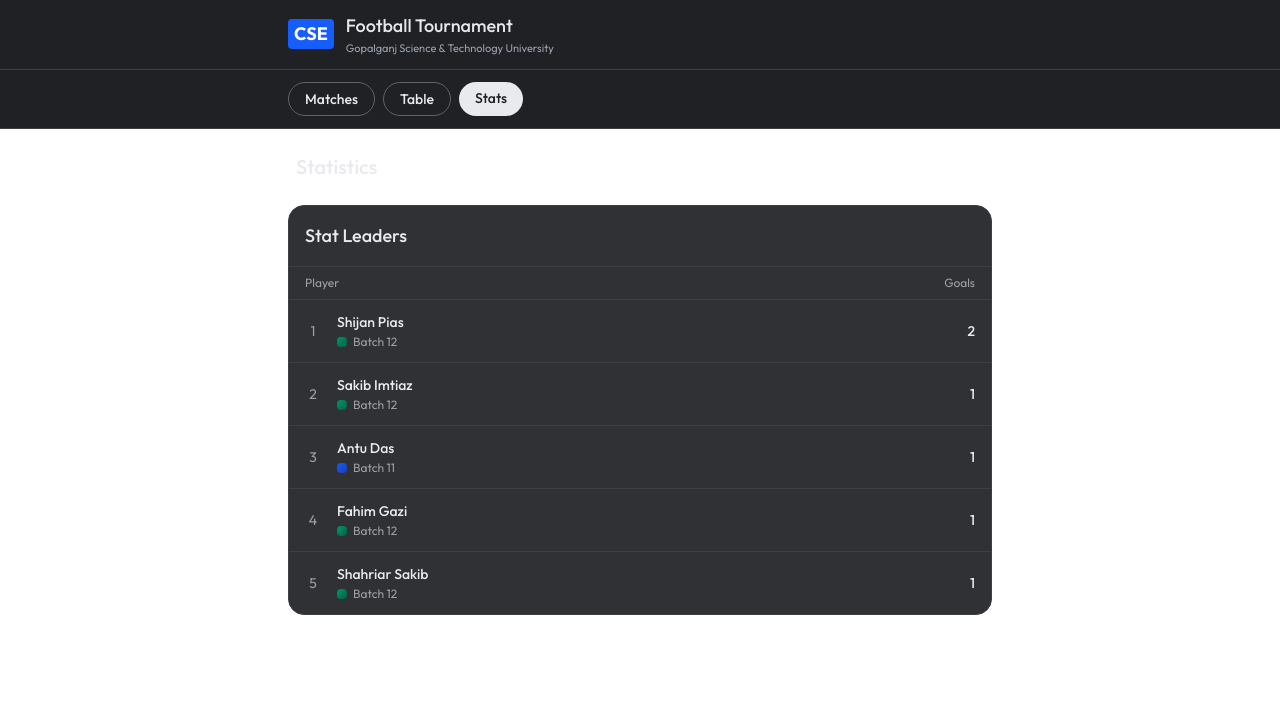
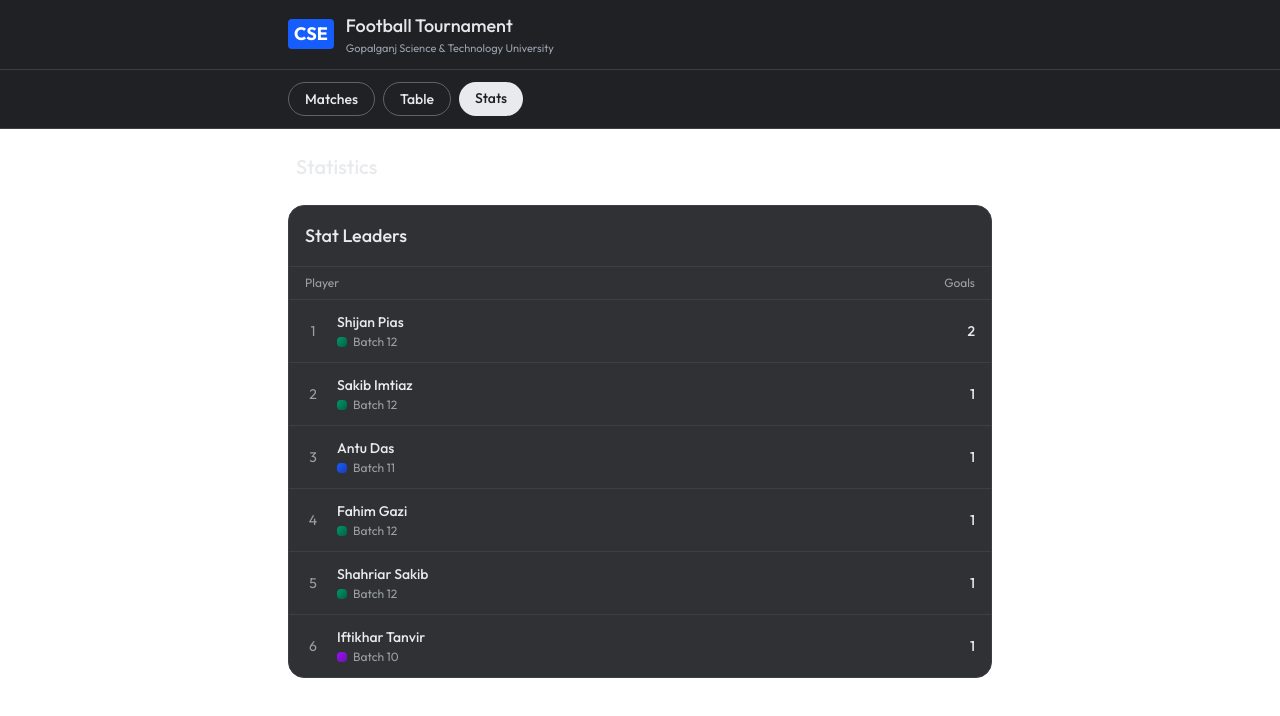
Before and after one commit to shahriar-sakib-khan/football1, a Next.js app: page /stats in a window 1280 px wide. Shown: the top 716 px of the page. Built offline with nearby package versions, Linux system fonts and the light colour scheme.

Commit message:
Show all scorers in stats page

```diff
--- a/app/components/TopStats.tsx
+++ b/app/components/TopStats.tsx
@@ -4,8 +4,7 @@ import { getTeamGradient } from '../lib/utils';
 export default function TopStats({ stats }: { stats: PlayerStat[] }) {
   const sortedStats = [...stats]
     .filter(s => s.goals > 0)
-    .sort((a, b) => b.goals - a.goals)
-    .slice(0, 5);
+    .sort((a, b) => b.goals - a.goals);
 
   return (
     <div className="bg-[#303134] rounded-2xl border border-[#3c4043] overflow-hidden mb-6">
```
